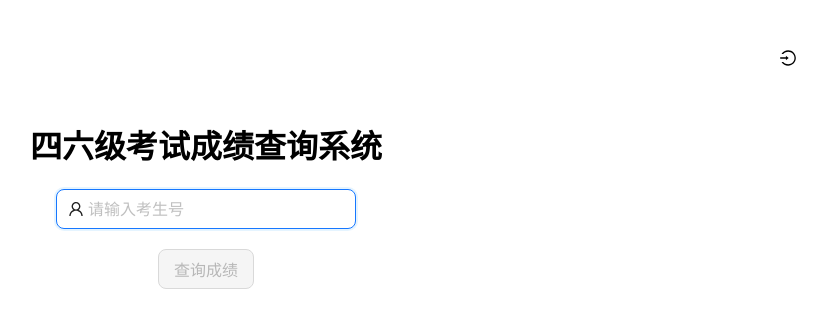
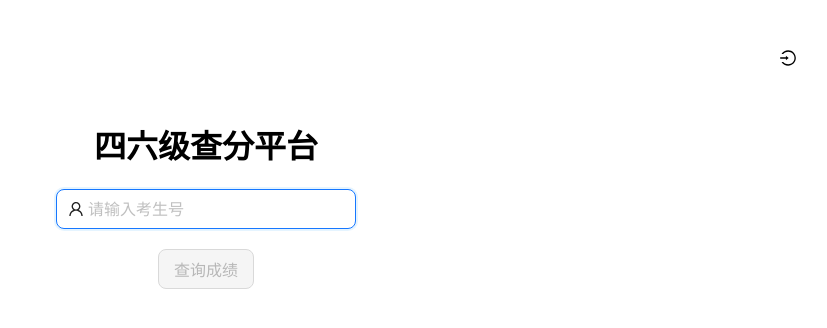
Before and after one commit to xiaowulang-turbo/ScoreQuery-React, a React (Create React App) app in the folder client/: page /query in a window 1280 px wide. Shown: the top 328 px of the page, without its empty margins (434-1261 px from the left). Built offline with nearby package versions, Linux system fonts and the light colour scheme.

Commit message:
feat: update query page title

```diff
--- a/client/src/pages/query.tsx
+++ b/client/src/pages/query.tsx
@@ -96,7 +96,7 @@ const Query: React.FC = () => {
           right: '50px',
         }}
       />
-      <h1>四六级考试成绩查询系统</h1>
+      <h1>四六级查分平台</h1>
 
       <Input
         placeholder="请输入考生号"
```
